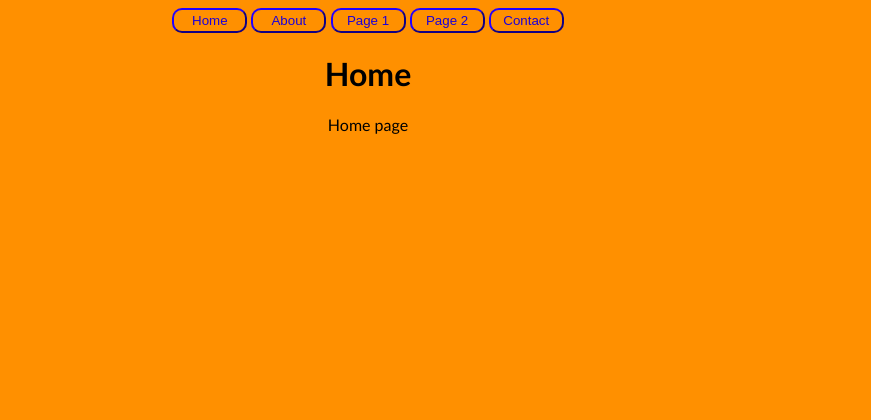
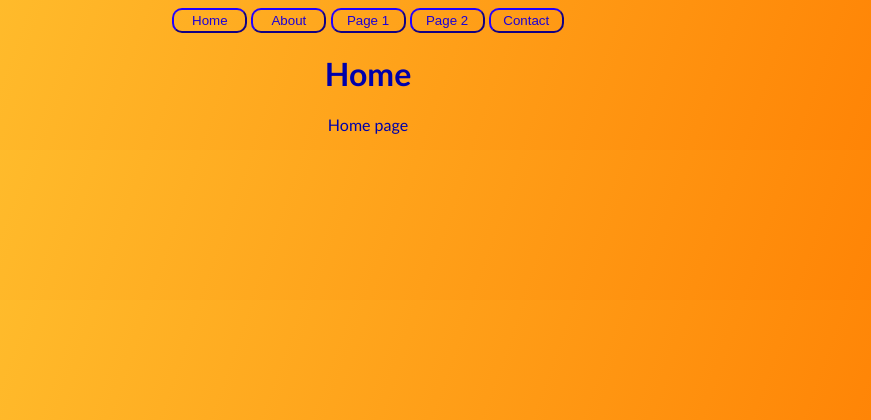
Before and after one commit to theHappyMonke/HTML, a Flask app: page /home in a window 1280 px wide. Shown: the top 420 px of the page, without its empty margins (272-1143 px from the left). Run offline with Flask 3, Linux system fonts and the light colour scheme.

Commit message:
changed background colour

```diff
--- a/static/css/default-pallet.css
+++ b/static/css/default-pallet.css
@@ -1,6 +1,7 @@
 body {
     font-family:"Gill Sans", "Gill Sans MT", Calibri, "Trebuchet MS", sans-serif;
-    background-color: #FF9000;
+    color: #0000AA;
+    background: linear-gradient(109.6deg, #FFC230 11.2%, #FF7C00 100.2%);
 }
 
 button {
@@ -10,13 +11,13 @@ button {
     height: 25px;
     border-radius: 10px;
     border-color: #1D00D8;
-    background-color: #FF9000;
+    background-color: transparent;
     color: #1D00D8;
 }
 
 button:hover {
     border-color: #0000AA;
-    background-color: #DF7E00;
+    background-color: #FFC230;
     color: #0000AA;
 }
 
```
